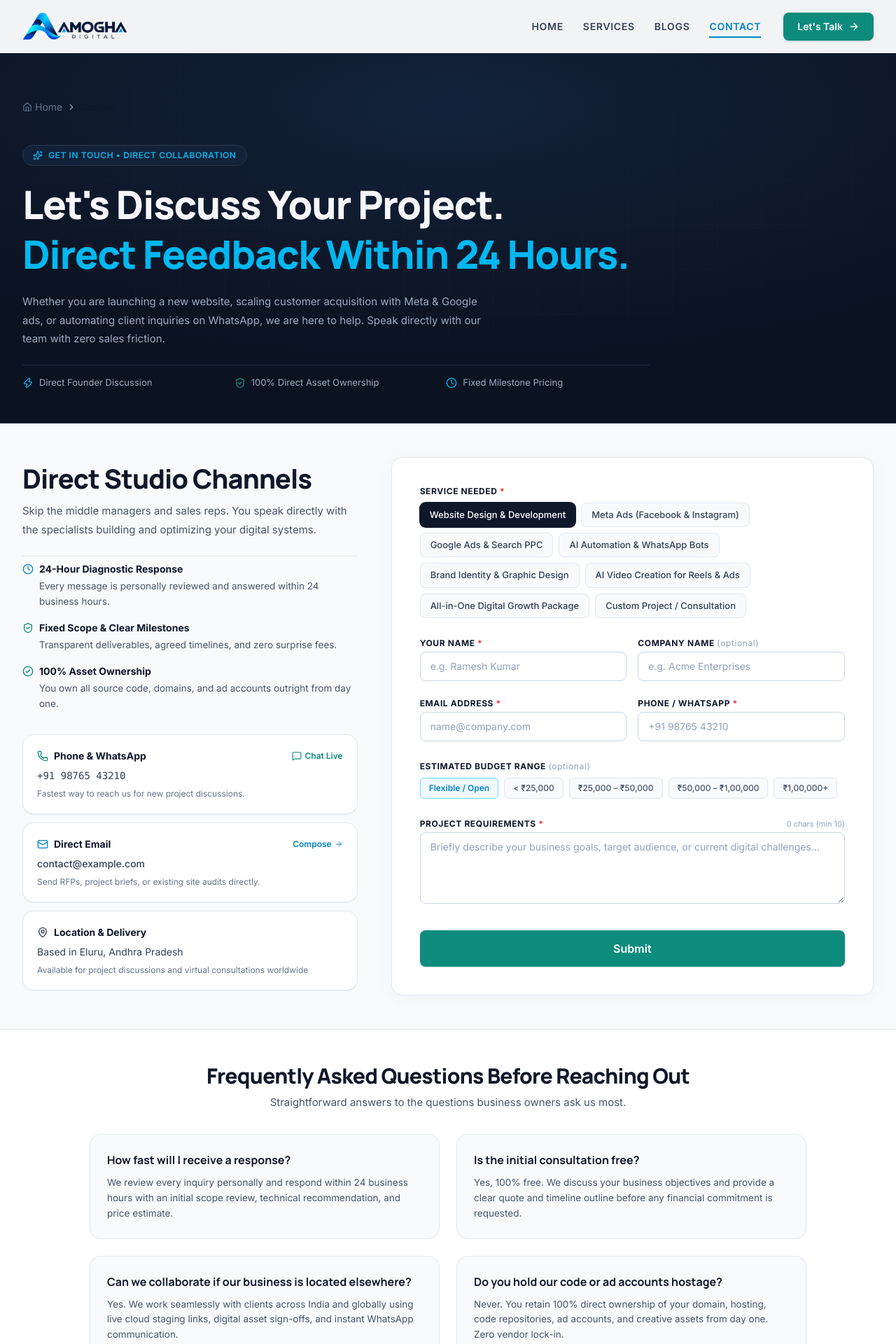
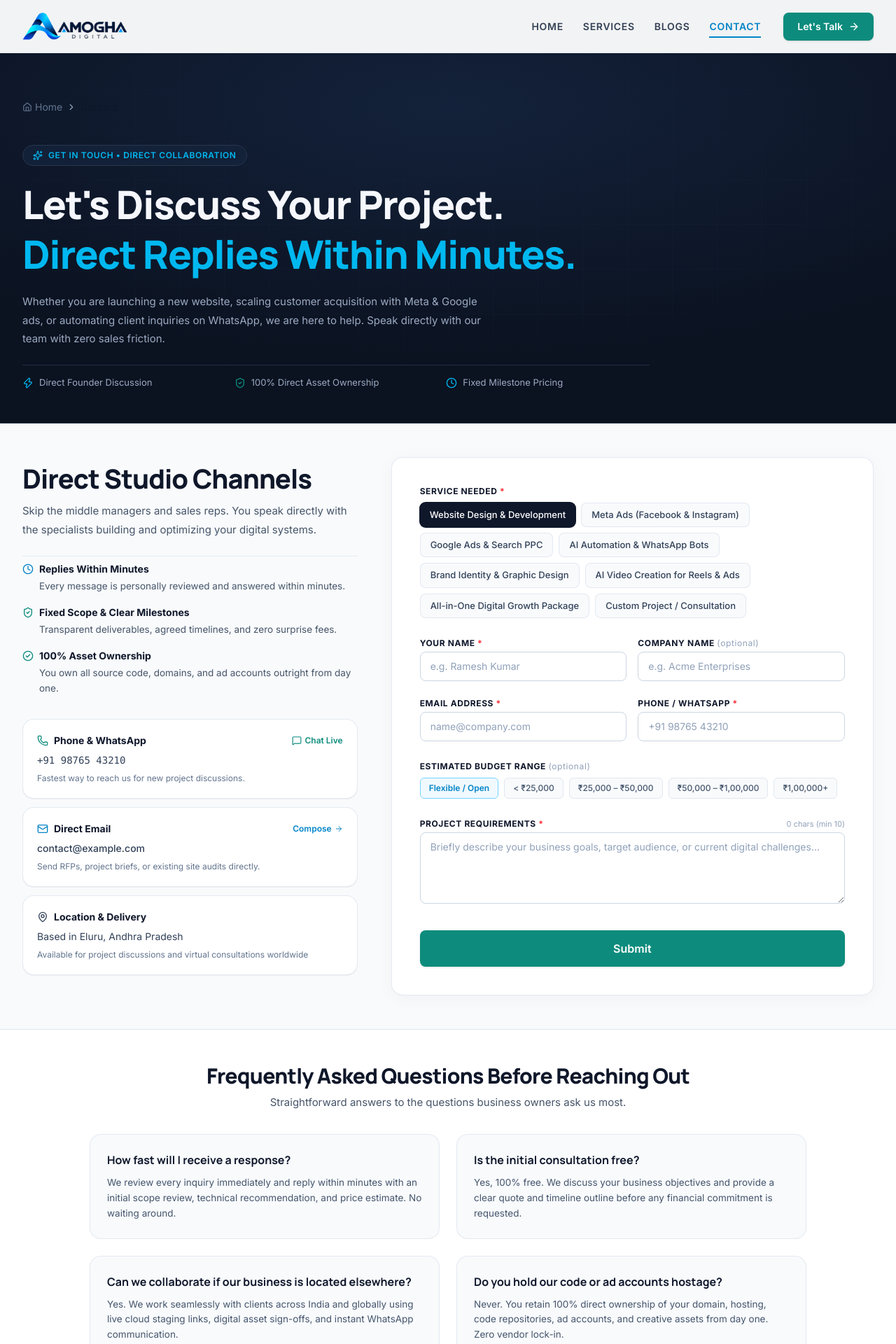
Before and after one commit to sri04552/website-design, a Next.js app: page /contact in a window 1280 px wide. Shown: the top 1920 px of the page at 70% size. Built offline with nearby package versions, Linux system fonts and the light colour scheme; no server answers.

Commit message:
feat: update response promise across website to fast replies within minutes instead of 24 hours

```diff
--- a/src/app/api/contact/route.js
+++ b/src/app/api/contact/route.js
@@ -147,7 +147,7 @@ export async function POST(request) {
     return NextResponse.json(
       {
         success: true,
-        message: "Thank you for reaching out! We have received your inquiry and will respond within 24 hours.",
+        message: "Thank you for reaching out! We have received your inquiry and will respond within minutes.",
       },
       { status: 200 }
     );
--- a/src/app/contact/page.jsx
+++ b/src/app/contact/page.jsx
@@ -19,7 +19,7 @@ import {
 export const metadata = {
   title: "Contact Us | Start Your Project | Amogha Digital",
   description:
-    "Get in touch with Amogha Digital for custom website development, Meta & Google ads management, and 24/7 AI WhatsApp automation. Fast 24-hour turnaround.",
+    "Get in touch with Amogha Digital for custom website development, Meta & Google ads management, and 24/7 AI WhatsApp automation. Fast replies within minutes.",
   keywords: [
     "Contact Amogha Digital",
     "Hire Web Developer India",
@@ -98,7 +98,7 @@ export default function ContactPage() {
             <h1 className="font-heading text-3xl sm:text-5xl lg:text-[56px] font-extrabold tracking-tight text-[#F5F7FC] leading-[1.12]">
               Let&apos;s Discuss Your Project.{" "}
               <span className="block mt-1 sm:mt-2 text-[#00B8F0]">
-                Direct Feedback Within 24 Hours.
+                Direct Replies Within Minutes.
               </span>
             </h1>
 
@@ -146,10 +146,10 @@ export default function ContactPage() {
                 <div className="space-y-1">
                   <div className="flex items-center gap-2 text-slate-900 font-bold text-sm">
                     <Clock className="w-4 h-4 text-[#0284C7]" />
-                    <span>24-Hour Diagnostic Response</span>
+                    <span>Replies Within Minutes</span>
                   </div>
                   <p className="text-xs sm:text-[13.5px] text-[#475569] leading-relaxed pl-6">
-                    Every message is personally reviewed and answered within 24 business hours.
+                    Every message is personally reviewed and answered within minutes.
                   </p>
                 </div>
 
@@ -268,7 +268,7 @@ export default function ContactPage() {
                 How fast will I receive a response?
               </h3>
               <p className="text-[14px] sm:text-[13.5px] text-slate-600 leading-relaxed font-normal">
-                We review every inquiry personally and respond within 24 business hours with an initial scope review, technical recommendation, and price estimate.
+                We review every inquiry immediately and reply within minutes with an initial scope review, technical recommendation, and price estimate. No waiting around.
               </p>
             </div>
 
--- a/src/components/contact/ContactForm.jsx
+++ b/src/components/contact/ContactForm.jsx
@@ -170,7 +170,7 @@ export function ContactForm({ preselectedService = "" }) {
           </h3>
           <p className="text-[16px] sm:text-[15px] text-[#475569] leading-relaxed max-w-md mx-auto">
             Thank you for reaching out. We have logged your request for{" "}
-            <span className="font-semibold text-slate-900">{selectedServiceObj?.label}</span>. We will review your project details and follow up with a proposal within 24 hours.
+            <span className="font-semibold text-slate-900">{selectedServiceObj?.label}</span>. We are reviewing your project details right now and will reply within minutes.
           </p>
         </div>
 
--- a/src/components/services/ServicesContactForm.jsx
+++ b/src/components/services/ServicesContactForm.jsx
@@ -186,7 +186,7 @@ export function ServicesContactForm() {
           </h3>
           <p className="text-[16px] sm:text-[15px] text-[#475569] leading-relaxed max-w-md mx-auto">
             Thank you for reaching out. We have logged your request for{" "}
-            <span className="font-semibold text-slate-900">{selectedServiceObj?.label}</span>. We will review your project details and follow up with a proposal within 24 hours.
+            <span className="font-semibold text-slate-900">{selectedServiceObj?.label}</span>. We are reviewing your project details right now and will reply within minutes.
           </p>
         </div>
 
@@ -236,10 +236,10 @@ export function ServicesContactForm() {
             <div className="space-y-1">
               <div className="flex items-center gap-2 text-slate-900 font-bold text-sm">
                 <Clock className="w-4 h-4 text-[#0284C7]" />
-                <span>24-Hour Turnaround</span>
+                <span>Replies Within Minutes</span>
               </div>
               <p className="text-xs sm:text-[13.5px] text-[#475569] leading-relaxed pl-6">
-                Direct response and scope outline within 24 business hours.
+                Direct response and scope outline within minutes, not days.
               </p>
             </div>
 
```
